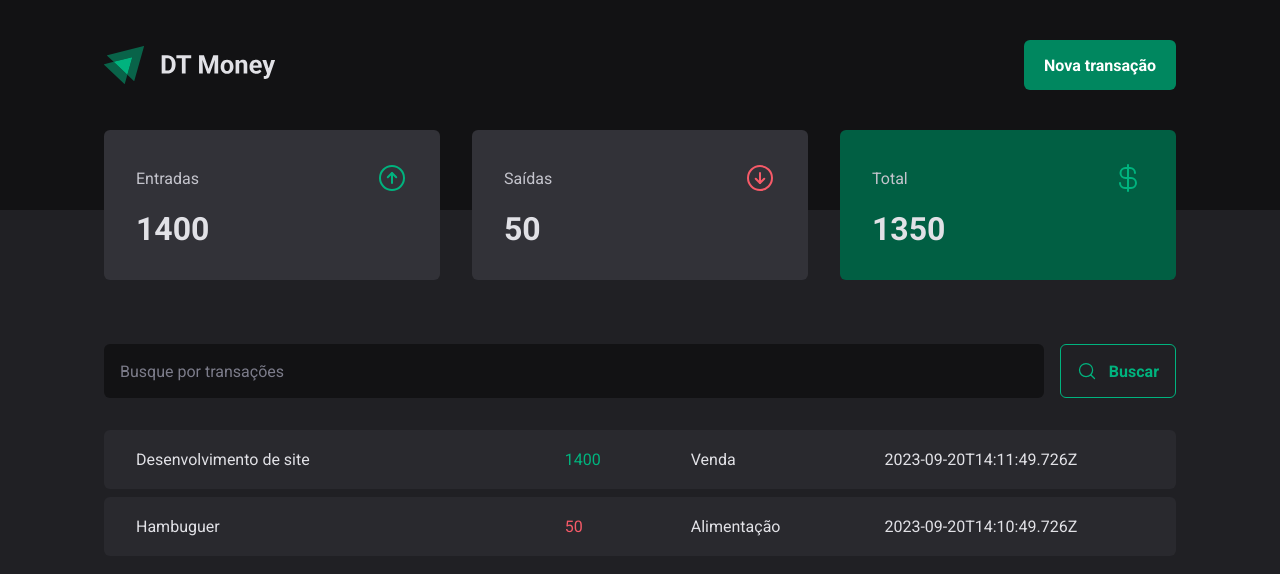
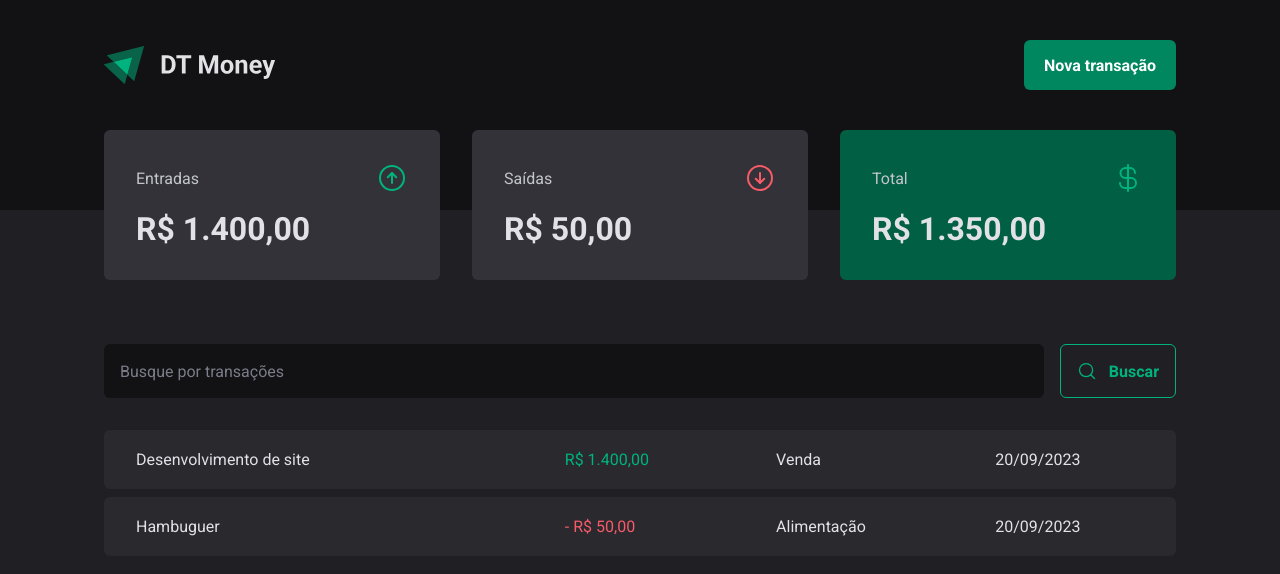
Before and after one commit to mercurio236/dt-money, a React (Vite) app: page / in a window 1280 px wide. Shown: the top 574 px of the page. Built offline with nearby package versions, Linux system fonts and the light colour scheme; data requests are answered from the project's data file.

Commit message:
feat: criado mascara de preços e data

```diff
--- a/src/components/Summary/index.tsx
+++ b/src/components/Summary/index.tsx
@@ -2,6 +2,7 @@
 import { ArrowCircleUp, ArrowCircleDown, CurrencyDollar } from 'phosphor-react'
 import { SummaryCard, SummaryContainer } from './styles'
 import { TransactionsContext } from '../../contexts/TransactionsContext'
+import { priceFormatter } from '../../utils/formatter'
 
 export function Summary() {
   const { transactions } = useContext(TransactionsContext)
@@ -30,21 +31,21 @@
           <span>Entradas</span>
           <ArrowCircleUp size={32} color="#00b37e" />
         </header>
-        <strong>{summary.income}</strong>
+        <strong>{priceFormatter.format(summary.income)}</strong>
       </SummaryCard>
       <SummaryCard>
         <header>
           <span>Saídas</span>
           <ArrowCircleDown size={32} color="#f75a68" />
         </header>
-        <strong>{summary.outcome}</strong>
+        <strong>{priceFormatter.format(summary.outcome)}</strong>
       </SummaryCard>
       <SummaryCard variant="green">
         <header>
           <span>Total</span>
           <CurrencyDollar size={32} color="#00b37e" />
         </header>
-        <strong>{summary.total}</strong>
+        <strong>{priceFormatter.format(summary.total)}</strong>
       </SummaryCard>
     </SummaryContainer>
   )
--- a/src/pages/Transactions/index.tsx
+++ b/src/pages/Transactions/index.tsx
@@ -8,6 +8,7 @@
   TransationContainer,
 } from './styles'
 import { TransactionsContext } from '../../contexts/TransactionsContext'
+import { dateFormatter, priceFormatter } from '../../utils/formatter'
 
 export function Transactions() {
   const { transactions } = useContext(TransactionsContext)
@@ -26,11 +27,12 @@
                   <td width="40%">{transaction.description}</td>
                   <td>
                     <PriceHighlight variant={transaction.type}>
-                      {transaction.price}
+                      {transaction.type === 'outcome' && '- '}
+                      {priceFormatter.format(transaction.price)}
                     </PriceHighlight>
                   </td>
                   <td>{transaction.category}</td>
-                  <td>{transaction.createdAt}</td>
+                  <td>{dateFormatter.format(new Date(transaction.createdAt))}</td>
                 </tr>
               )
             })}
--- /dev/null
+++ b/src/utils/formatter.ts
@@ -0,0 +1,6 @@
+export const dateFormatter = new Intl.DateTimeFormat('pt-BR');
+
+export const priceFormatter = new Intl.NumberFormat('pt-BR', {
+    style:'currency',
+    currency:'BRL'
+})
```
